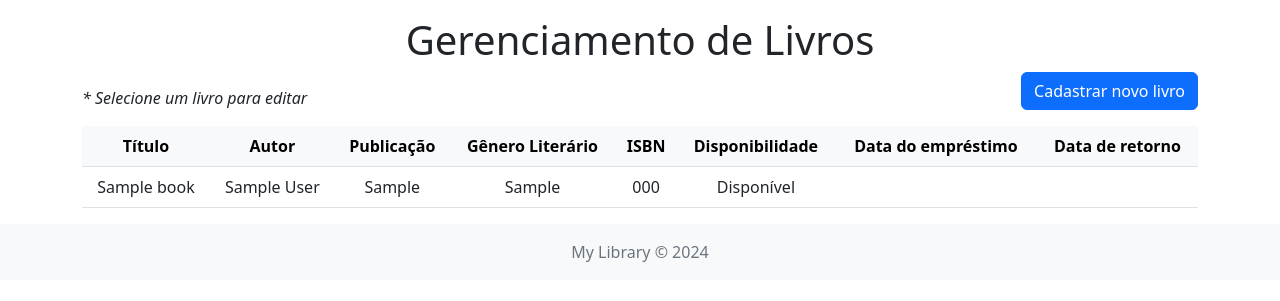
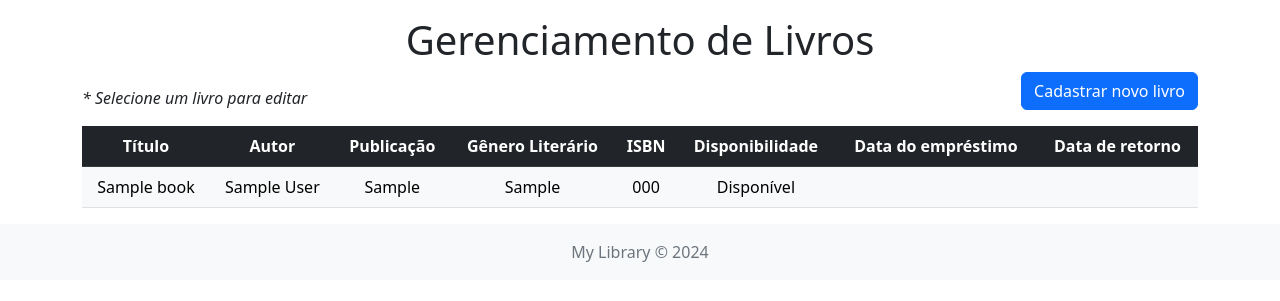
Before and after one commit to MF-Guilherme/library-management, a Django app: page /library/books/ in a window 1280 px wide. Shown: the part 56-357 px from the top of the page. Run offline with Django 5.2, Linux system fonts and the light colour scheme; a user stored in the database is signed in; tables that the repository leaves empty hold one stand-in row (values such as "Sample post").

Commit message:
refactor(books-list): more styling in the admin table of books page

```diff
--- a/library/templates/books.html
+++ b/library/templates/books.html
@@ -6,8 +6,8 @@
         <span><i>* Selecione um livro para editar</i></span>
         <a class="btn btn-primary" href="{% url "library:book_register" %}">Cadastrar novo livro</a>
     </div>
-    <table class="table table-hover mt-3">
-        <thead class="table-light text-center">
+    <table class="table table-light table-hover border-bottom mt-3">
+        <thead class="table-dark text-center">
             <th>Título</th>
             <th>Autor</th>
             <th>Publicação</th>
--- a/library/views.py
+++ b/library/views.py
@@ -39,14 +39,14 @@ class BookAdminListView(UserPassesTestMixin, ListView):
         return redirect('/')  # Aqui redireciona para a home ou outra página de sua preferência.
 
     def get_queryset(self):
-        return Book.objects.order_by('avaible', 'title')
+        return Book.objects.order_by('-id')
 
 
 class BookCreateView(UserPassesTestMixin, CreateView):
     model = Book
     form_class = BookForm
     template_name = 'book_register.html'
-    success_url = reverse_lazy('library:home')
+    success_url = reverse_lazy('library:books')
 
     def test_func(self):
         return self.request.user.is_staff
```
